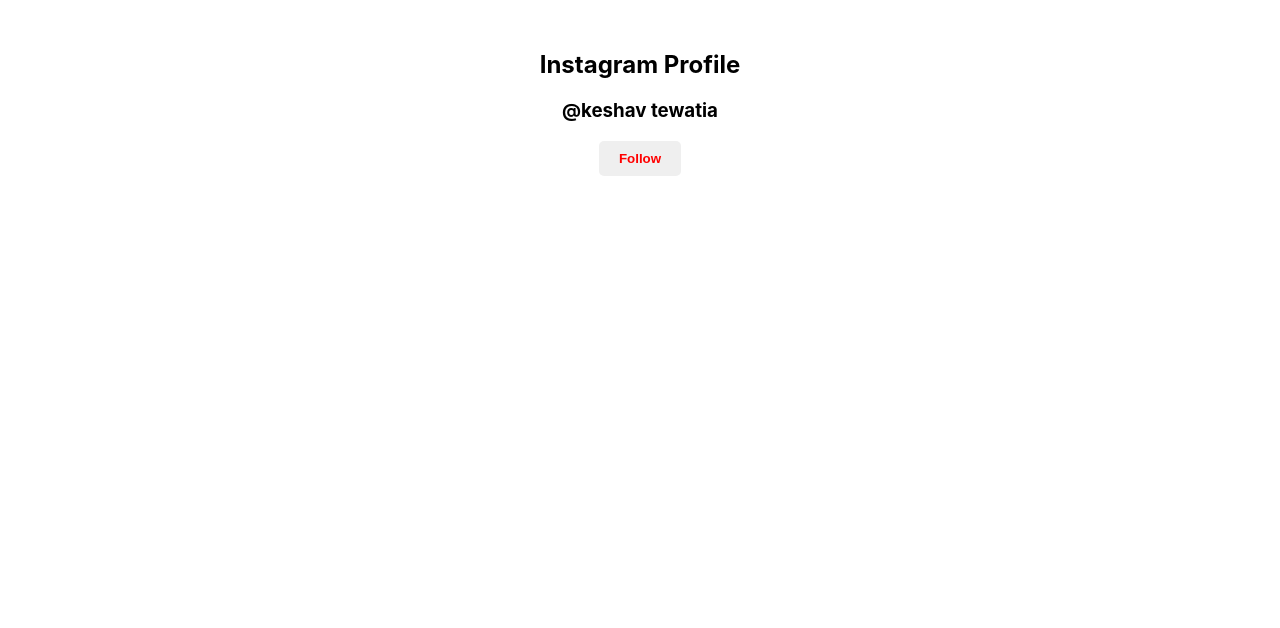
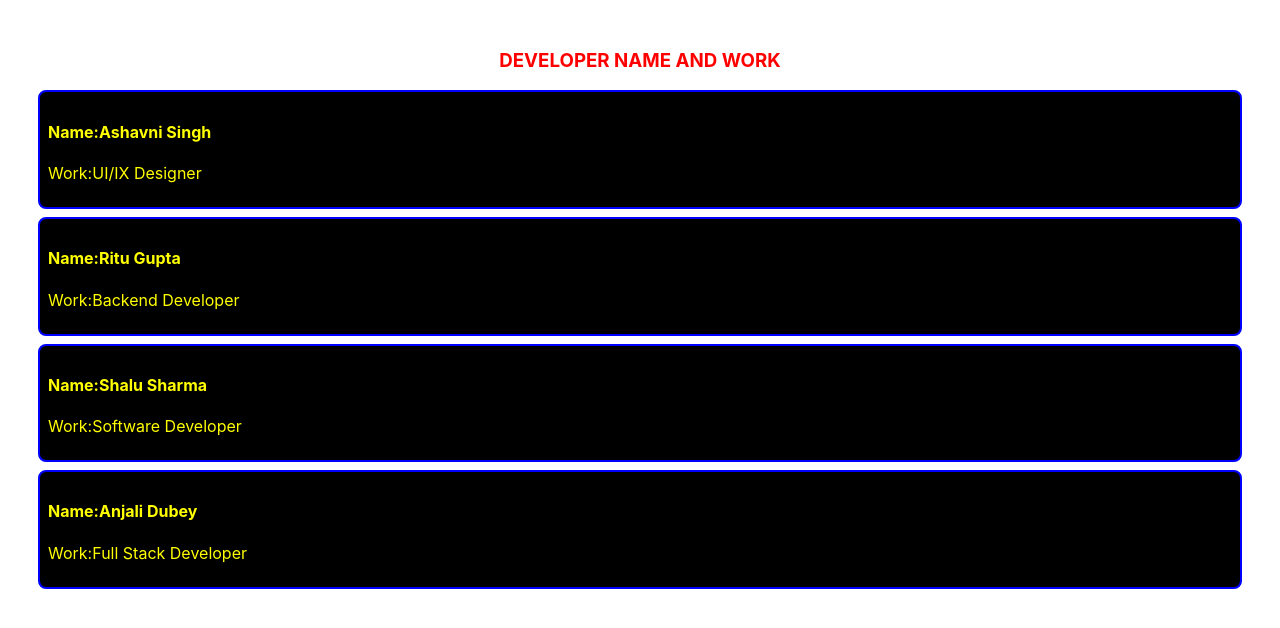
Before and after one commit to keshav2002tewatia/React-first-app, a React (Create React App) app: page / in a window 1280 px wide. Shown: the top 628 px of the page. Built offline with nearby package versions, Linux system fonts and the light colour scheme.

Commit message:
Added Props logic and Team Cards

```diff
--- a/src/App.js
+++ b/src/App.js
@@ -164,29 +164,118 @@ import './App.css';
 //                   </div>
 //                 )
 //               }
-              export default App;
+              // export default App;
 
 
-function App () {
-  const [isFollowing, setIsFollowing] = useState(false);
-  const toggleFollow = () => {
-    setIsFollowing(!isFollowing);
-  }
-  return (
-    <div className="App" style={{marginTop: '50px'}}>
-      <h2>Instagram Profile</h2>
-      <h3>@keshav tewatia</h3>
-      <button onClick={toggleFollow}
-      style={{
-        backgroundColor: isFollowing ? 'black' : '0095f6',
-        color: isFollowing ? 'green' : 'red',
-        padding: '10px 20px',
-        border:'none',
-        borderRadius: '5px',
-        cursor: 'pointer',
-        fontWeight: 'bold'
-      }}>
-      {isFollowing ? "Following" : "Follow"}</button>
+// function App () {
+//   const [isFollowing, setIsFollowing] = useState(false);
+//   const toggleFollow = () => {
+//     setIsFollowing(!isFollowing);
+//   }
+//   return (
+//     <div className="App" style={{marginTop: '50px'}}>
+//       <h2>Instagram Profile</h2>
+//       <h3>@keshav tewatia</h3>
+//       <button onClick={toggleFollow}
+//       style={{
+//         backgroundColor: isFollowing ? 'black' : '0095f6',
+//         color: isFollowing ? 'green' : 'red',
+//         padding: '10px 20px',
+//         border:'none',
+//         borderRadius: '5px',
+//         cursor: 'pointer',
+//         fontWeight: 'bold'
+//       }}>
+//       {isFollowing ? "Following" : "Follow"}</button>
+//     </div>
+//   )
+// }
+
+
+//  dark mode Project
+
+// function App(){
+//   const[isDarkMode, setIsDarkMode] = useState(false)
+//   const toggleTheme = () => {
+//     setIsDarkMode(!isDarkMode)
+//   }
+//   return(
+//     <div tyle={{
+//       backgroundColor: isDarkMode ? '#121212' : '#ffffff', // Kala ya Safed
+//       color: isDarkMode ? '#ffffff' : '#000000',           // Text Safed ya Kala
+//       minHeight: '100vh',                                  // Poori screen cover karne ke liye
+//       display: 'flex',
+//       flexDirection: 'column',
+//       justifyContent: 'center',
+//       alignItems: 'center',
+//       transition: 'all 0.3s ease'                          // Smooth change ke liye
+//     }}>
+//       <h1>{isDarkMode ? 'Dark Mode ON 🌙' : 'Light Mode ON ☀️'}</h1>
+//       <button onClick={toggleTheme}
+//         style={{
+//           padding: '10px 20px',
+//           fontSize: '16px',
+//           cursor: 'pointer',
+//           backgroundColor: isDarkMode ? '#ffffff' : '#000000',
+//           color: isDarkMode ? '#000000' : '#ffffff',
+//           border: 'none',
+//           borderRadius: '5px',
+//           marginTop: '20px'
+//         }}>Switch to {isDarkMode ? 'Light' : 'Dark'} Mode</button>
+//     </div>
+//   )
+// }
+// export default App;
+
+//  topic- props
+
+// function UserCard(props){
+//   return(
+//     <div style={{
+//       border: '2px solid #0095f6',
+//       margin:'10px',
+//       padding: '10px',
+//       borderRadius: '8px'
+//     }}> <h2>Name : {props.name}</h2>
+//     <p>Work:{props.role}</p></div>
+//   )
+// }
+// function App(){
+//   return(
+//   <div style={{padding:'30px'}}>
+//     <h1>IT Company Team</h1>
+//     <UserCard name ="Keshav Tewatia" role="React Developer" />
+//     <UserCard name ="Rahul Sharma" role="Backend Deveeloper" />
+//     <UserCard name ="Priya singh" role="UI/UX Designer" />
+//       </div>
+//   )
+// }
+// export default App;
+
+// 2 exapmle
+function MainCard(probb){
+  return(
+    <div style={{
+      border:'2px solid blue',
+      padding: '8px',
+margin:'8px',
+borderRadius: '8px',
+backgroundColor:' black'
+    }}>
+      <h4 style={{color:'yellow'}}>Name:{probb.name}</h4>
+      <p style={{color:'yellow'}}>Work:{probb.work}</p>
     </div>
   )
 }
+function App(){
+  return(
+    <div style={{padding:'30px'}}>
+      <h3 style={{textAlign:'center', color:'red'}}>DEVELOPER NAME AND WORK</h3>
+      <MainCard name="Ashavni Singh" work="UI/IX Designer"/>
+      <MainCard name="Ritu Gupta" work="Backend Developer"/>
+      <MainCard name="Shalu Sharma" work="Software Developer"/>
+      <MainCard name="Anjali Dubey" work="Full Stack Developer"/>
+          </div>
+  )
+}
+export default App;
```
